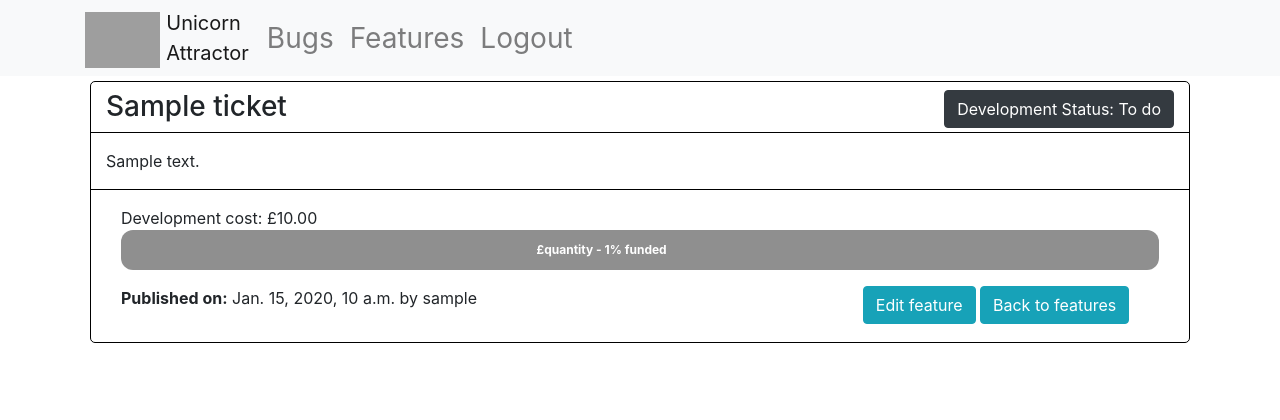
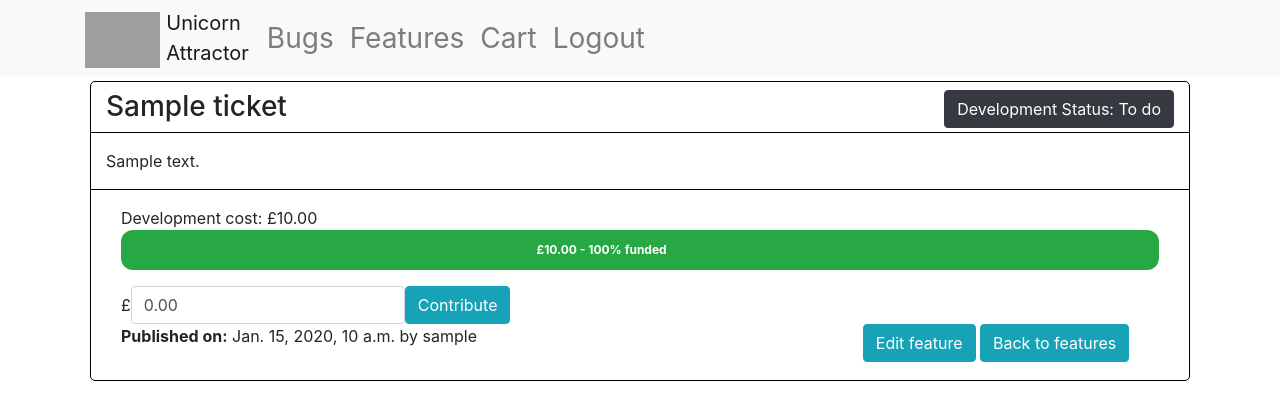
Before and after one commit to GeneralPeaceful/UnicornAttractor, a Django app: a page that uses templates/base.html in a window 1280 px wide. Shown: the top 420 px of the page. Run offline with Django 3.2, Linux system fonts and the light colour scheme; a user stored in the database is signed in; tables that the repository leaves empty hold one stand-in row (values such as "Sample post"); some libraries are stand-ins or nearby versions; grey boxes are pictures that could not be loaded.

Commit message:
Progress bars now display contributions and completion %age

```diff
--- a/issuetracker/templates/feature.html
+++ b/issuetracker/templates/feature.html
@@ -14,10 +14,20 @@
             <div class="col-12">
                 Development cost: £{{ feature.price }}
                 <div class="progress">
-                    <div class="progress-bar bg-{% if feature.completion < 100 %}info{% else %}success{% endif %}" role="progressbar" aria-valuenow="{{ feature.completion }}" aria-valuemin="0" aria-valuemax="{{ feature.price }}">
-                        <strong class="position-absolute w-90">£quantity - {{ feature.completion }}% funded</strong>
+                    <div class="progress-bar bg-{% if feature.completion < 100 %}info{% else %}success{% endif %}" role="progressbar" style="width: {{ feature.completion|floatformat:0 }}%;" aria-valuenow="{{ feature.total_contributions }}" aria-valuemin="0" aria-valuemax="{{ feature.price }}">
+                        <strong class="position-absolute w-90">£{% if feature.total_contributions == None %}0.00{% else %}{{ feature.total_contributions|floatformat:2 }}{% endif %} - {{ feature.completion }}% funded</strong>
                     </div>
                 </div>
+            </div>
+            <div class="col-12">
+                <form action="{% url 'add_to_cart' feature.id %}" method="POST">
+                    {% csrf_token %}
+                    <div class="controls form-inline">
+                        <span>&pound;</span>
+                        <input class="form-control float-right" type="number" min="1" step="any" name="contribution_amount" value="0.00" required />
+                        <button class="btn btn-info float-right">Contribute</button>
+                    </div>
+                </form>
             </div>
             <div class="col-12 col-md-8 float-left">
                 <p><strong>Published on:</strong> {{ feature.created_on }} by {{ feature.created_by }}</p>
--- a/issuetracker/templates/features.html
+++ b/issuetracker/templates/features.html
@@ -35,8 +35,8 @@
                 <div class="col-12">
                     Development cost: £{{ feature.price }}
                     <div class="progress">
-                        <div class="progress-bar bg-{% if feature.completion < 100 %}info{% else %}success{% endif %}" role="progressbar" aria-valuenow="{{ feature.completion }}" aria-valuemin="0" aria-valuemax="{{ feature.price }}">
-                            <strong class="position-absolute w-90">£quantity - {{ feature.completion }}% funded</strong>
+                        <div class="progress-bar bg-{% if feature.completion < 100 %}info{% else %}success{% endif %}" role="progressbar" style="width: {{ feature.completion|floatformat:0 }}%;" aria-valuenow="{{ feature.total_contributions }}" aria-valuemin="0" aria-valuemax="{{ feature.price }}">
+                            <strong class="position-absolute w-90">£{% if feature.total_contributions == None %}0.00{% else %}{{ feature.total_contributions|floatformat:2 }}{% endif %} - {{ feature.completion }}% funded</strong>
                         </div>
                     </div>
                 </div>
--- a/issuetracker/views.py
+++ b/issuetracker/views.py
@@ -24,6 +24,14 @@
     List of all feature requests
     """
     all_features = Ticket.objects.filter(ticket_type='Feature').order_by('-completion').annotate(total_contributions=Sum('contribution__amount'))
+    for feature in all_features:
+        contributions = Contribution.objects.all().filter(ticket=feature)
+        contribution_amount = Decimal(0.00)
+        for contribution in contributions:
+            contribution_amount += contribution.amount
+        feature.total_contributions = contribution_amount
+        feature.completion = feature.total_contributions/feature.price*100
+
     context = {
         'features': all_features
     }
@@ -52,6 +60,7 @@
     for contribution in contributions:
         contribution_amount += contribution.amount
     current_feature.total_contributions = contribution_amount
+    current_feature.completion = current_feature.total_contributions/current_feature.price*100
     context = {
         'feature': current_feature,
     }
--- a/templates/base.html
+++ b/templates/base.html
@@ -35,6 +35,9 @@
                         <a href="{% url 'features' %}" class="nav-link">Features</a>
                     </li>
                     {% if user.is_authenticated %}
+                    <li class="nav-item">
+                        <a href="{% url 'view_cart' %}" class="nav-link">Cart</a>
+                    </li>
                     <li class="nav-item">
                         <a href="{% url 'logout' %}" class="nav-link">Logout</a>
                     </li>
```
Also changed, not shown: cart/views.py (+7 -14 lines).
